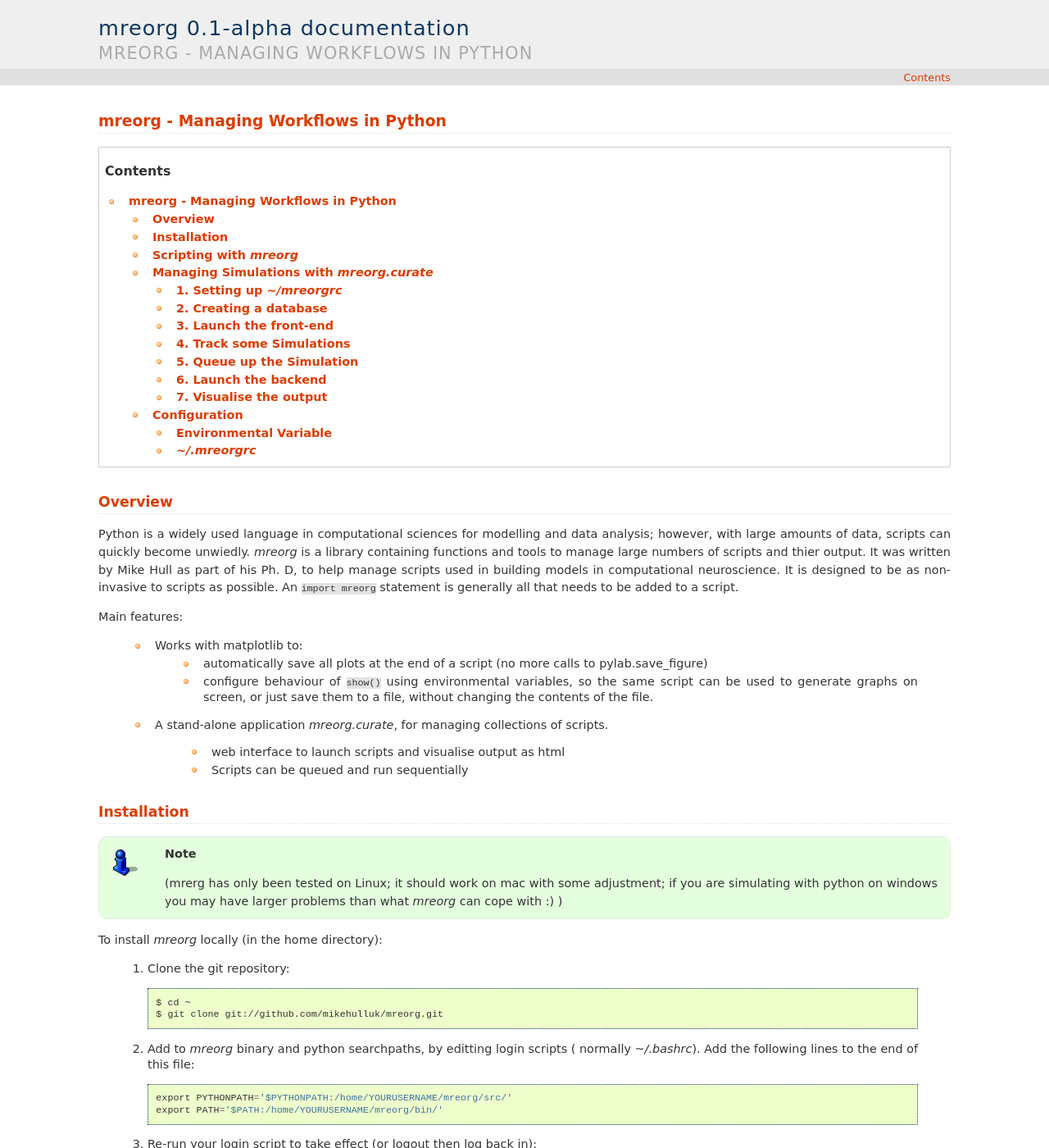
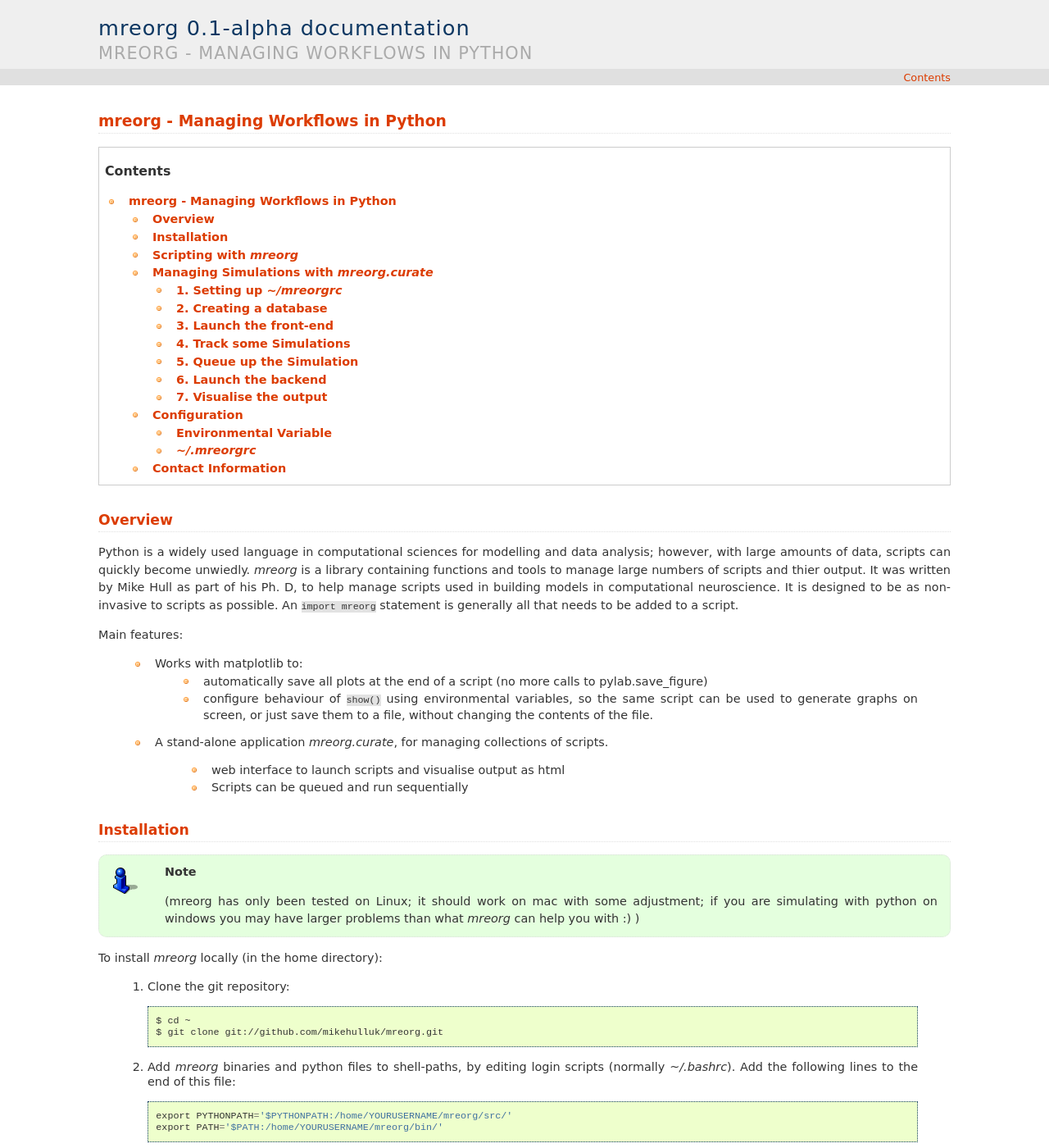
Before and after one commit to mikehulluk/mreorg, a Sphinx documentation site: the page built from doc/index.rst, in a window 1280 px wide and 1400 px high. Shown: the whole window at 82% size. Built offline with Sphinx 7.4.7, drawn with Linux system fonts in a browser that asks for light colours; some of the changed text lies outside the part shown.

Commit message:
Small doc changes

```diff
--- a/doc/index.rst
+++ b/doc/index.rst
@@ -41,9 +41,9 @@ Installation
 
 .. note::
 
-	(mrerg has only been tested on Linux; it should work on mac with some
+	(mreorg has only been tested on Linux; it should work on mac with some
 	adjustment; if you are simulating with python on windows you may have
-	larger problems than what |mreorg| can cope with :)  )
+	larger problems than what |mreorg| can help you with :)  )
 
 To install |mreorg| locally (in the home directory):
 
@@ -52,8 +52,8 @@ To install |mreorg| locally (in the home directory):
 	$ cd ~
 	$ git clone git://github.com/mikehulluk/mreorg.git
 
- 2. Add to |mreorg| binary and python searchpaths, by editting
-    login scripts ( normally `~/.bashrc`). Add the following lines
+ 2. Add |mreorg| binaries and python files to shell-paths, by editing
+    login scripts (normally `~/.bashrc`). Add the following lines
     to the end of this file::
 
 	export PYTHONPATH='$PYTHONPATH:/home/YOURUSERNAME/mreorg/src/'
@@ -366,3 +366,10 @@ MREORG_CURATIONRUN            Sets both `MREORG_NOSHOW` and `MREORG_SAVEALL` (an
 
 .. literalinclude:: etc_links/.mreorgrc
    :language: python
+
+
+Contact Information
+--------------------
+
+ * Email me: ?ike?ulluk@googlemail.com where ?s can be found at the top of the page!
+ * GitHub: https://github.com/mikehulluk/mreorg
```
